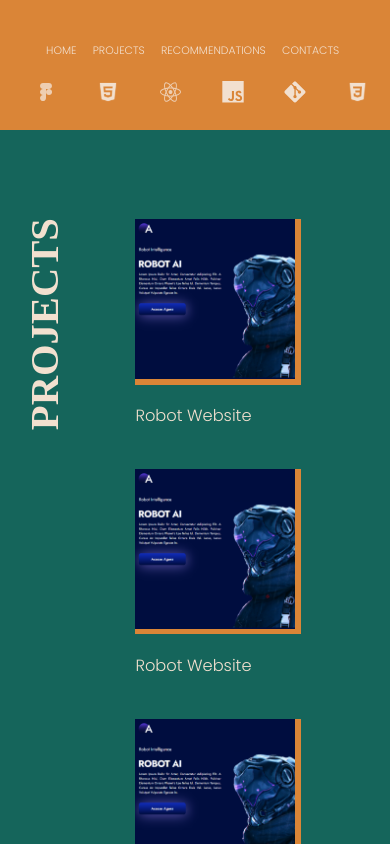
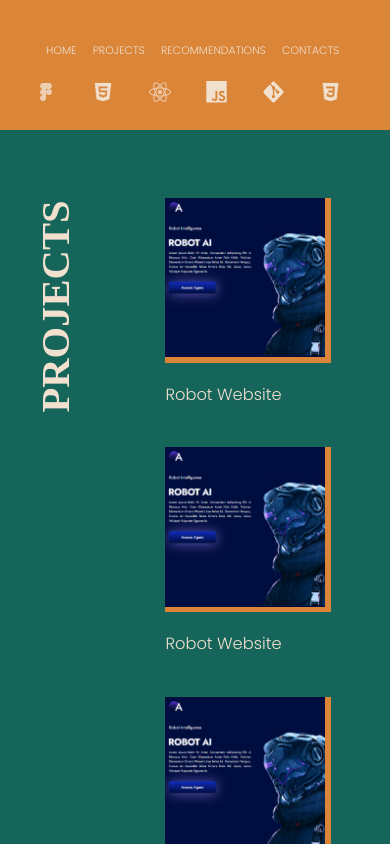
Before and after one commit to viviandemitry/new-portfolio, a React (Create React App) app: page /projects in a window 390 px wide. Built offline with nearby package versions, Linux system fonts and the light colour scheme.

Commit message:
fixing responsive problems

```diff
--- a/src/components/About/styles.js
+++ b/src/components/About/styles.js
@@ -35,7 +35,6 @@ export const Container = styled.div`
             height: 0;
             animation-name: none;
             }
-
         }
 `
 
@@ -46,7 +45,7 @@ export const TextABout = styled.div`
     margin-left: ${px2vw(800)};
 
     @media ${device.mobileM}{
-        width: 100vw;
+        width: 80vw;
     }
 `
 
@@ -63,8 +62,6 @@ export const TitleAbout = styled.h2`
         margin-top: ${px2vw(-150)};
         margin-left: ${px2vw(750)};
         font-size: ${px2vw(100)};
-
-
     }
 `
 
@@ -87,7 +84,7 @@ export const AboutText = styled.div`
     }
 
     @media ${device.mobileM}{
-        width: 100vw;
+        width: 80vw;
         margin-top: ${px2vw(130)};
         margin-left: ${px2vw(-200)};
         line-height: ${px2vw(50)};
@@ -147,7 +144,7 @@ export const ContentTexts = styled.div`
         margin-left: ${px2vw(180)};
         margin-top:  ${px2vw(60)};
         font-size:${px2vw(40)};
-        padding: ${px2vw(60)};
+        /* padding: ${px2vw(60)}; */
 
         img {
             width: ${px2vw(480)};
--- a/src/components/Header/styles.js
+++ b/src/components/Header/styles.js
@@ -3,12 +3,14 @@ import px2vw from "../../utils/px2vw";
 import { device } from "../../utils/brakePoints";
 
 export const Container = styled.div`
+    position: fixed;
+    z-index: 3;
     display: flex;
-    position: absolute;
     width: 100%;
+    height: 10%;
     background-color: none;
-    /* margin-top: ${px2vw(28)}; */
-    /* margin-left: ${px2vw(140)}; */
+    margin: 0;
+    top: 0;
 
     @media ${device.mobileM}{
       display: table-row;
@@ -17,8 +19,8 @@ export const Container = styled.div`
 `
 export const FirstContainer = styled.div`
     display: flex;
+    margin-top: ${px2vw(28)};
     margin-left: ${px2vw(140)};
-    margin-top: ${px2vw(28)};
 `
 export const LastContainer = styled.div`
     justify-content: end;
@@ -30,10 +32,12 @@ export const LastContainer = styled.div`
     }
 `
 export const NavButton = styled.button`
+    padding: ${px2vw(10)};
+    justify-content: center;
+    align-items: center;
+    cursor:pointer;
     background: none;
     border: none;
-    padding: ${px2vw(10)};
-    cursor:pointer;
 
     color: #F2E0CF;
     font-family: Poppins;
@@ -57,7 +61,6 @@ export const NavButton = styled.button`
 
 export const AboutButton = styled.button`
     display: flex;
-    position:relative;
     z-index: 2;
     padding: ${px2vw(10)};
     justify-content: center;
@@ -65,7 +68,7 @@ export const AboutButton = styled.button`
     cursor:pointer;
     background: #DA8537;
     border: none;
-    margin-left: ${px2vw(780)};
+    margin-left: ${px2vw(750)};
 
     color: #F2E0CF;
     font-family: Poppins;
--- a/src/views/Home/styles.js
+++ b/src/views/Home/styles.js
@@ -18,6 +18,7 @@ export const Container = styled.div`
     @media ${device.mobileM}{
         display: table-row;
         width: 100vw;
+        verflow: scroll;
     }
 `
 
@@ -45,7 +46,7 @@ export const Title = styled.h2`
     line-height: 120%;
 
     @media ${device.mobileM}{
-        margin-top: ${px2vw(-350)};
+        margin-top: ${px2vw(-250)};
         font-size: ${px2vw(90)};
         width: 80vw;
     }
@@ -64,7 +65,7 @@ export const Text = styled.p`
     line-height: 180%;
 
     @media ${device.mobileM}{
-        margin-top: ${px2vw(700)};
+        margin-top: ${px2vw(600)};
         margin-bottom: ${px2vw(100)};
         font-size: ${px2vw(40)};
         width: 80vw;
--- a/src/views/Projects/styles.js
+++ b/src/views/Projects/styles.js
@@ -38,16 +38,17 @@ export const Icons = styled.div`
     }
 
     @media ${device.mobileM}{
-        display: flex;
+        position: fixed;
         height: ${px2vw(180)};
         padding-top: ${px2vw(300)};
         padding-bottom: ${px2vw(-80)};
+        z-index: 2;
     }
 `
 
 export const ContainerBottom = styled.div`
-    display: flex;
-    margin-top: ${px2vw(30)};
+        display: flex;
+        margin-top: ${px2vw(30)};
 
     @media ${device.mobileM}{
         margin-left: ${px2vw(30)};
@@ -61,7 +62,7 @@ export const ContainerProjects = styled.div`
 
         @media ${device.mobileM}{
         flex-direction: column;
-        margin-top: ${px2vw(-650)};
+        margin-top: ${px2vw(-250)};
         margin-left: ${px2vw(250)};
      }
 `
@@ -82,12 +83,12 @@ export const Title = styled.h2`
     line-height: 180%;
 
     @media ${device.mobileM}{
-        width: ${px2vw(200)};
+        /* width: ${px2vw(200)};
         height: ${px2vw(200)};
-        margin-left: 0;
-        margin-top: ${px2vw(10)};
-
+        margin-left: 0; */
+        margin-top: ${px2vw(350)};
         font-size: ${px2vw(150)};
+        z-index: 1;
      }
 `
 export const Link = styled.a`
--- a/src/views/Recommendations/styles.js
+++ b/src/views/Recommendations/styles.js
@@ -8,6 +8,10 @@ export const Container = styled.div`
     overflow: hidden;
 
     background: #15655B;
+
+    @media ${device.mobileM}{
+        overflow: scroll;
+     }
 `
 export const MainContainer = styled.div`
     width: 100%;
@@ -78,7 +82,7 @@ export const ImgContainer = styled.div`
         display: flex;
         flex-direction: column;
         margin-left: 0;
-        margin-top: ${px2vw(-10)};
+        margin-top: ${px2vw(10)};
         border-radius: 50%;
         width: ${px2vw(850)};
         height: ${px2vw(850)};
@@ -119,9 +123,9 @@ export const TextContainer = styled.p`
     @media ${device.mobileM}{
         margin-top: ${px2vw(120)};
         font-size: ${px2vw(60)};
-        width: ${px2vw(850)};
+        width: ${px2vw(950)};
         margin-left: 0;
         padding: 0;
-        margin-bottom: ${px2vw(300)};
+        margin-bottom: ${px2vw(200)};
      }
 `
```
